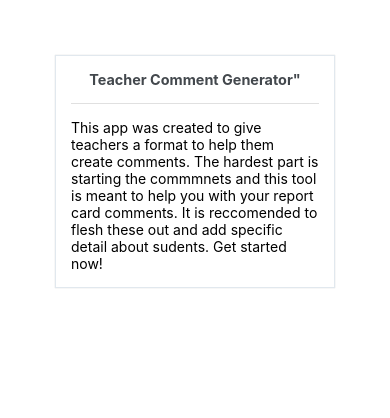
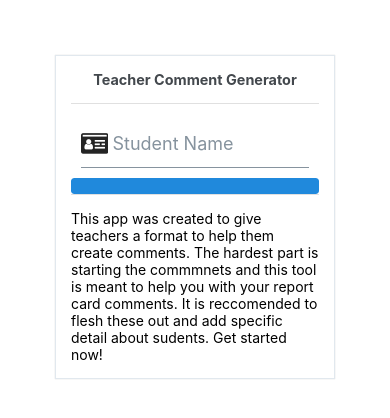
Before and after one commit to jsimmons01/Teacher-Comment-Generator, a React Native app: screen / in a window 390 px wide. Shown: the top 418 px of the page. Built offline with nearby package versions, Linux system fonts and the light colour scheme.

Commit message:
Added textinput

```diff
--- a/components/Home.js
+++ b/components/Home.js
@@ -1,14 +1,16 @@
 import React, { Component } from "react";
 import { View, Text, StyleSheet } from "react-native";
 import { Card } from "react-native-elements";
-//import StudentInfo from "./StudentInfo";
+import StudentInfo from "./StudentInfo";
 
 class Home extends Component {
   render() {
     return (
       <View style={styles.container}>
         <Card>
-          <Card.Title>Teacher Comment Generator"</Card.Title>
+          <Card.Title>Teacher Comment Generator</Card.Title>
+          <Card.Divider />
+          <StudentInfo />
           <Card.Divider />
           <Directions />
         </Card>
--- a/components/StudentInfo.js
+++ b/components/StudentInfo.js
@@ -0,0 +1,131 @@
+import React, { Component } from "react";
+import { View, ScrollView, StyleSheet } from "react-native";
+import { Button, Input } from "react-native-elements";
+
+//import { COMMENTS } from "../comments";
+
+/*************************************************** TO DO**************************************************************************
+    *******************************Get the app working to dos******************
+    *create a comment file with boy and girl pronouns seperately
+    *create a component that filters through the array to match gender
+    *create another component that filters through array to match student level
+    *display generated comments in the text box
+    *change names of components so they make more since
+    *Actually may not need two components, but a render component that matches the gender with
+    *with the grade level
+    *Fix something, insertName is only working when put in the garde level
+    *update each section to a react native element
+    *fix the button
+    *create a function that submits the student info input
+
+
+************************************Aspirations*********************************
+
+ * eventually have subject based comments
+ * style page
+ * add comments to a document that teacher can send to themselves
+ *
+
+
+ *********************************************************************************************************************************/
+class StudentInfo extends Component {
+  constructor(props) {
+    super(props);
+    this.state = {
+      studentName: " ",
+      //   gender: " ",
+      //   level: "On Grade Level",
+      //   text: " ",
+      //   comments: COMMENTS,
+    };
+  }
+
+  // insertName(comments) {
+  //   this.setState({
+  //     [comments]: this.state.comments.comment.replace(
+  //       /StudentName/g,
+  //       this.state.studentName
+  //     ),
+  //   });
+  // }
+
+  render() {
+    return (
+      <ScrollView>
+        <View>
+          <Input
+            leftIcon={{ type: "font-awesome", name: "id-card" }}
+            placeholder="Student Name"
+            onChangeText={(value) => this.setState({ studentName: value })}
+          />
+        </View>
+
+        {/* <View>
+        //radio buttons for react native
+            <Input
+              type="radio"
+              name="gender"
+              value="boy"
+              checked={this.state.gender === "boy"}
+              onChange={this.handleInputChange}
+            />
+            <Label check>Boy</Label>
+
+            <Input
+              type="radio"
+              name="gender"
+              value="girl"
+              checked={this.state.gender === "girl"}
+              onChange={this.handleInputChange}
+            />
+            <Label check>Girl</Label>
+
+        </View> */}
+
+        {/* <View>
+            //change to select for react native
+          <Label >
+            Level
+          </Label>
+
+            <Input
+              type="select"
+              id="level"
+              name="level"
+              value={this.state.level}
+              onChange={this.handleInputChange}
+            >
+              <option>Below Grade Level</option>
+              <option>On Grade Level</option>
+              <option>Above Grade Level</option>
+            </Input>
+
+        </View> */}
+        <View>
+          <Button>Submit</Button>
+        </View>
+        {/* <View>
+        //text input or just a view ?
+          <Input >
+            {this.state.comments.comment}
+          </Input>
+        </View> */}
+      </ScrollView>
+    );
+  }
+}
+
+const styles = StyleSheet.create({
+  formRow: {
+    alignItems: "center",
+    justifyContent: "center",
+    flex: 1,
+    flexDirection: "row",
+    margin: 20,
+  },
+  formItem: {
+    flex: 1,
+  },
+});
+
+export default StudentInfo;
```
